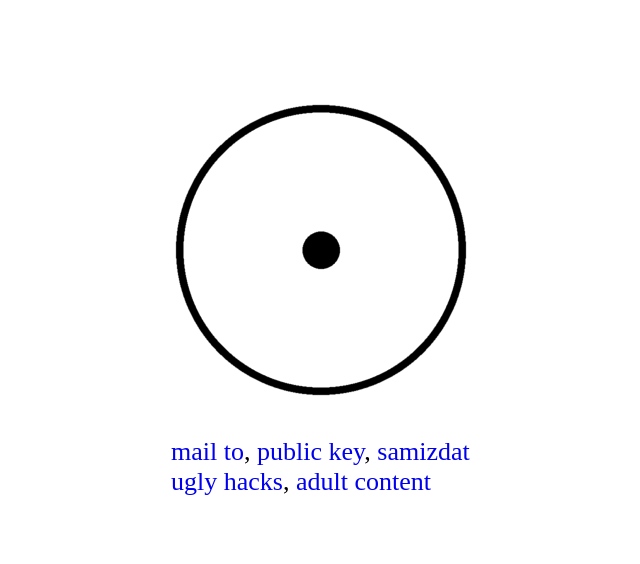
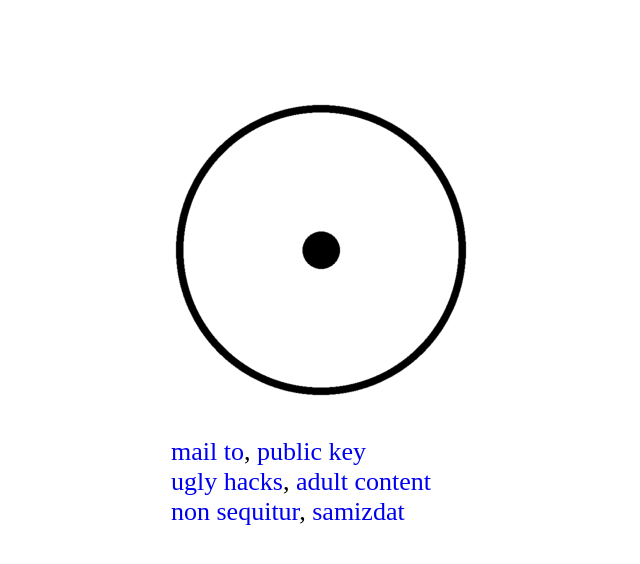
Before and after one commit to mkmks/mkmks.github.io, a Jekyll site: the page built from index.html, in a window 1280 px wide. Shown: the top 564 px of the page, without its empty margins (304-944 px from the left). Built offline with Jekyll 4.4.1, drawn with Linux system fonts in a browser that asks for light colours.

Commit message:
Update index.html

```diff
--- a/index.html
+++ b/index.html
@@ -6,7 +6,8 @@ title: Meine kleine, meistens knappe Seite
   <img src="/nil.png" alt title="картинка для привлечения внимания">
 
   <div>
-    <a href="mailto:nf@mkmks.org">mail to</a>, <a href="nf-mkmks.org.asc" title="3FAD8754">public key</a>, <a href="/toc.html">samizdat</a><br/>
+    <a href="mailto:nf@mkmks.org">mail to</a>, <a href="nf-mkmks.org.asc" title="3FAD8754">public key</a><br/>
     <a href="https://github.com/mkmks">ugly hacks</a>, <a href="https://linkedin.com/in/mkmks">adult content</a></br>
+    <a href="https://twitter.com/mkmks">non sequitur</a>, <a href="/toc.html">samizdat</a></br>
   </div>
 </div>
```
